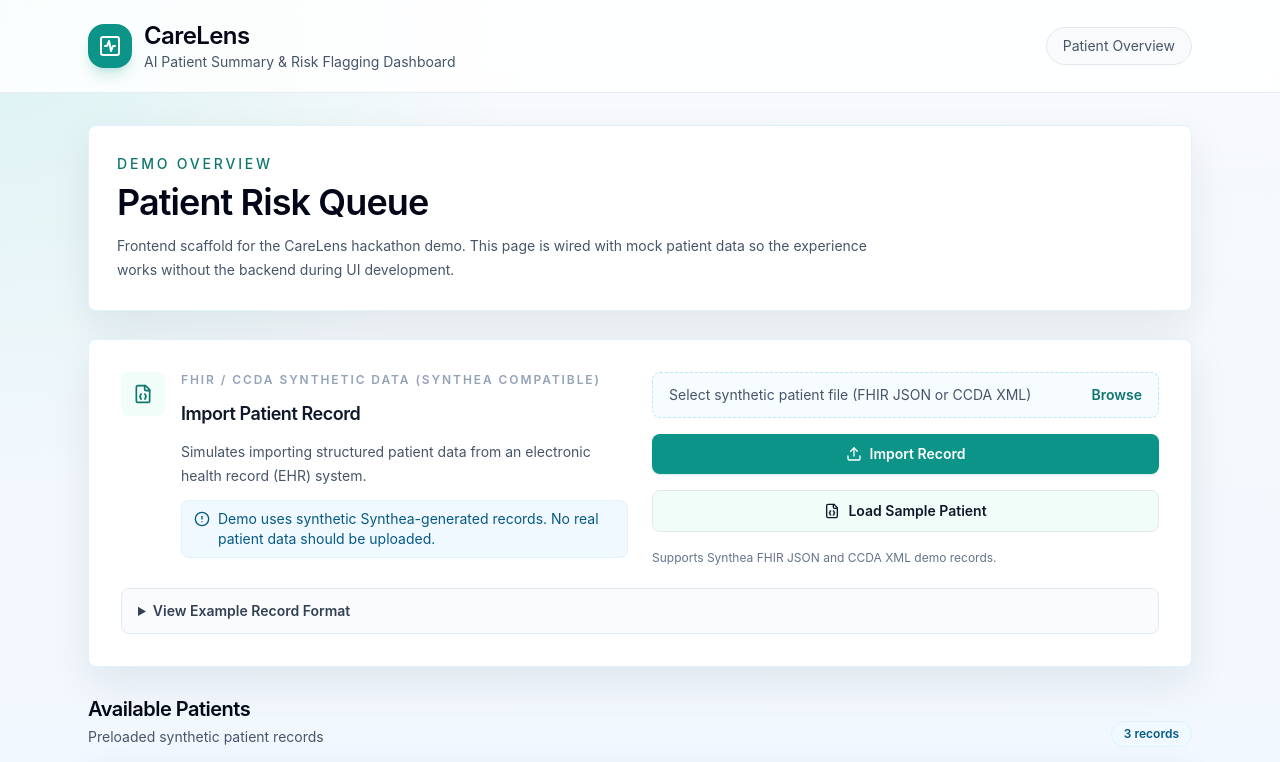
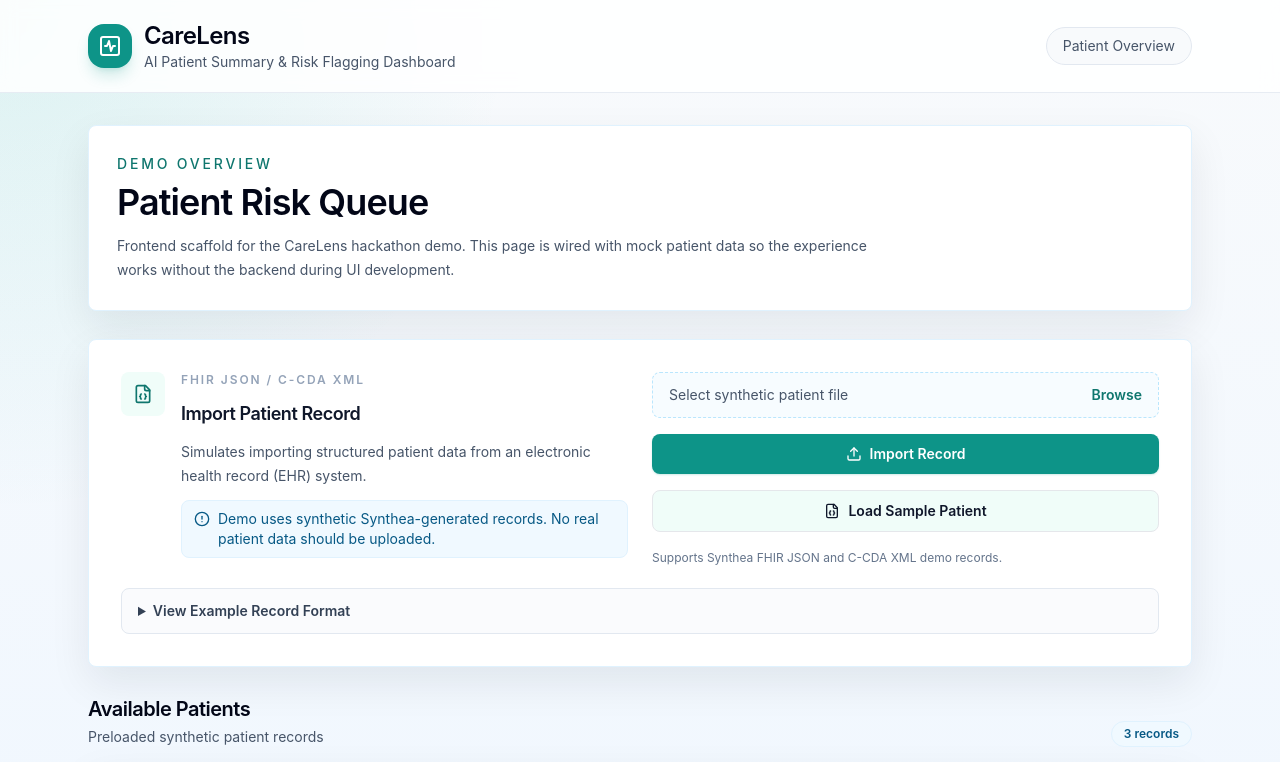
Before and after one commit to aidanorines/CareLens, a React (Vite) app in the folder projects/carelens/frontend/: page / in a window 1280 px wide. Shown: the top 762 px of the page. Built offline with nearby package versions, Linux system fonts and the light colour scheme; no server answers.

Commit message:
Update UI text for multi-format patient import support

```diff
--- a/projects/carelens/frontend/src/pages/PatientListPage.tsx
+++ b/projects/carelens/frontend/src/pages/PatientListPage.tsx
@@ -82,7 +82,7 @@ export default function PatientListPage() {
     setSelectedFile(file);
 
     if (file && !isSupportedPatientFile(file)) {
-      setUploadError("Only JSON or XML patient records are supported.");
+      setUploadError("Only FHIR JSON or C-CDA XML patient records are supported.");
     }
   }
 
@@ -129,11 +129,11 @@ export default function PatientListPage() {
     }
 
     if (!isSupportedPatientFile(selectedFile)) {
-      setUploadError("Only JSON or XML patient records are supported.");
+      setUploadError("Only FHIR JSON or C-CDA XML patient records are supported.");
       return;
     }
 
-    await importPatientRecord(selectedFile, `${selectedFile.name} imported successfully.`);
+    await importPatientRecord(selectedFile, "Patient record imported successfully.");
   }
 
   async function handleLoadSamplePatient() {
@@ -183,7 +183,7 @@ export default function PatientListPage() {
             </div>
             <div className="space-y-3">
               <p className="text-xs font-semibold uppercase tracking-[0.16em] text-slate-400">
-                FHIR / CCDA synthetic data (Synthea compatible)
+                FHIR JSON / C-CDA XML
               </p>
               <h2 className="text-lg font-semibold tracking-tight text-slate-900">
                 Import Patient Record
@@ -205,7 +205,7 @@ export default function PatientListPage() {
               <span className="min-w-0 truncate">
                 {selectedFile
                   ? selectedFile.name
-                  : "Select synthetic patient file (FHIR JSON or CCDA XML)"}
+                  : "Select synthetic patient file"}
               </span>
               <span className="shrink-0 font-semibold text-brand-700">Browse</span>
               <input
@@ -237,7 +237,7 @@ export default function PatientListPage() {
               Load Sample Patient
             </button>
             <p className="text-xs leading-5 text-slate-500">
-              Supports Synthea FHIR JSON and CCDA XML demo records.
+              Supports Synthea FHIR JSON and C-CDA XML demo records.
             </p>
           </div>
         </div>
```
